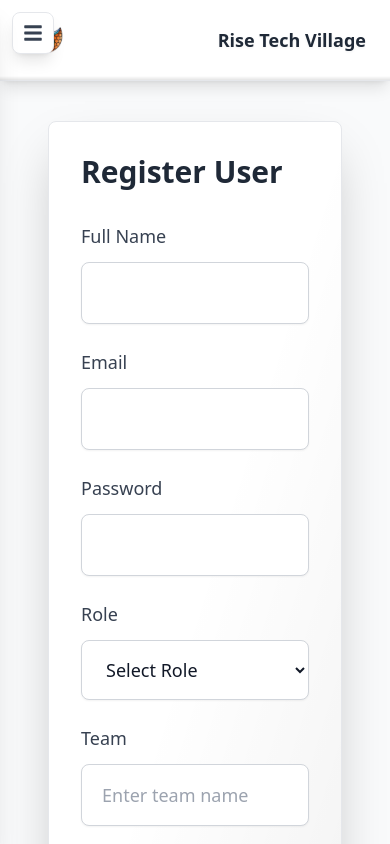
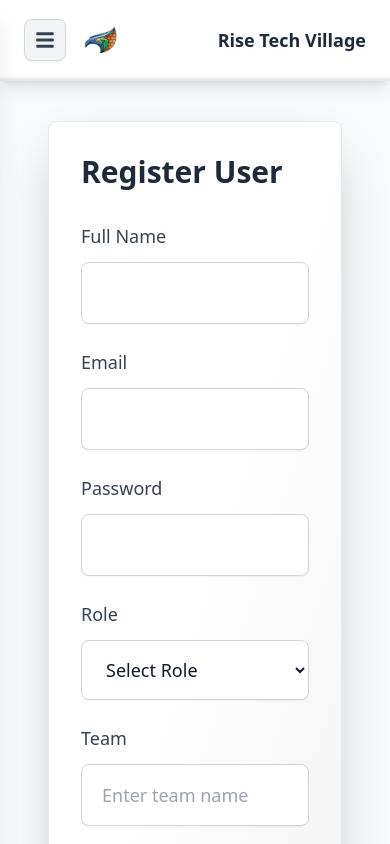
Before and after one commit to rovidudesh/Rise_Employee_Management_System, a Next.js app in the folder app/templates/frontend/: page /admin/register-user in a window 390 px wide. Shown: the top 844 px of the page. Built offline with nearby package versions, Linux system fonts and the light colour scheme.

Commit message:
improved admin side navigation bar mobile view

```diff
--- a/app/templates/frontend/app/admin/manage-users/page.tsx
+++ b/app/templates/frontend/app/admin/manage-users/page.tsx
@@ -7,16 +7,21 @@ import SideNavigation from "../../components/admin/SideNav";
 
 const Page = () => {
   const [activeComponent, setActiveComponent] = useState("manage-users");
+  const [isSidebarOpen, setIsSidebarOpen] = useState(false);
+
+  const toggleSidebar = () => setIsSidebarOpen((prev) => !prev);
 
   return (
     <div className="flex flex-col min-h-screen bg-gray-100 dark:bg-slate-900 transition-colors duration-300">
-      <Header />
+      <Header onMenuClick={toggleSidebar} showMenuButton={true} />
 
       <main className="flex-grow flex gap-8 px-8 py-6 bg-gray-50 dark:bg-slate-800 transition-colors duration-300">
         {/* Sidebar with required props */}
         <SideNavigation
           activeComponent={activeComponent}
           setActiveComponent={setActiveComponent}
+          isOpen={isSidebarOpen}
+          onToggle={toggleSidebar}
         />
 
         {/* Main content area that fills the remaining space */}
--- a/app/templates/frontend/app/admin/page.tsx
+++ b/app/templates/frontend/app/admin/page.tsx
@@ -10,6 +10,9 @@ import ProfileDashboard from "../components/admin/ProfileDashboard";
 
 const Page = () => {
   const [activeComponent, setActiveComponent] = useState("chatbot");
+  const [isSidebarOpen, setIsSidebarOpen] = useState(false);
+
+  const toggleSidebar = () => setIsSidebarOpen((prev) => !prev);
 
   const renderContent = () => {
     switch (activeComponent) {
@@ -28,7 +31,7 @@ const Page = () => {
 
   return (
     <div className="flex flex-col min-h-screen bg-gray-100 dark:bg-slate-900 transition-colors duration-300">
-      <Header />
+      <Header onMenuClick={toggleSidebar} showMenuButton={true} />
 
       {/* Main Content Area */}
       <main className="flex-grow flex p-4 gap-6 bg-gray-50 dark:bg-slate-800 transition-colors duration-300">
@@ -36,6 +39,8 @@ const Page = () => {
         <SideNavigation
           activeComponent={activeComponent}
           setActiveComponent={setActiveComponent}
+          isOpen={isSidebarOpen}
+          onToggle={toggleSidebar}
         />
 
         {/* Dynamic Content */}
--- a/app/templates/frontend/app/admin/profile/page.tsx
+++ b/app/templates/frontend/app/admin/profile/page.tsx
@@ -7,16 +7,21 @@ import SideNavigation from "../../components/admin/SideNav";
 
 const Page = () => {
   const [activeComponent, setActiveComponent] = useState("profile");
+  const [isSidebarOpen, setIsSidebarOpen] = useState(false);
+
+  const toggleSidebar = () => setIsSidebarOpen((prev) => !prev);
 
   return (
     <div className="flex flex-col min-h-screen bg-gray-100 dark:bg-slate-900 transition-colors duration-300">
-      <Header />
+      <Header onMenuClick={toggleSidebar} showMenuButton={true} />
 
       <main className="flex-grow flex gap-8 px-8 py-6 bg-gray-50 dark:bg-slate-800 transition-colors duration-300">
         {/* Sidebar with required props */}
         <SideNavigation
           activeComponent={activeComponent}
           setActiveComponent={setActiveComponent}
+          isOpen={isSidebarOpen}
+          onToggle={toggleSidebar}
         />
 
         {/* Dashboard content flex-grow fills the rest */}
--- a/app/templates/frontend/app/admin/register-user/page.tsx
+++ b/app/templates/frontend/app/admin/register-user/page.tsx
@@ -7,16 +7,21 @@ import RegisterUserForm from "../../components/admin/RegisterForm";
 
 const Page = () => {
   const [activeComponent, setActiveComponent] = useState("register-user");
+  const [isSidebarOpen, setIsSidebarOpen] = useState(false);
+
+  const toggleSidebar = () => setIsSidebarOpen((prev) => !prev);
 
   return (
     <div className="flex flex-col min-h-screen bg-gray-100 dark:bg-slate-900 transition-colors duration-300">
-      <Header />
+      <Header onMenuClick={toggleSidebar} showMenuButton={true} />
 
       <main className="flex-grow flex gap-8 px-8 py-6 bg-gray-50 dark:bg-slate-800 transition-colors duration-300">
         {/* Sidebar with required props */}
         <SideNavigation
           activeComponent={activeComponent}
           setActiveComponent={setActiveComponent}
+          isOpen={isSidebarOpen}
+          onToggle={toggleSidebar}
         />
 
         {/* Main content area that fills the remaining space */}
--- a/app/templates/frontend/app/components/admin/Header.tsx
+++ b/app/templates/frontend/app/components/admin/Header.tsx
@@ -1,14 +1,35 @@
 import React from "react";
 import Image from "next/image";
+import { FaBars } from "react-icons/fa";
 
-const Header = () => {
+interface HeaderProps {
+  onMenuClick?: () => void;
+  showMenuButton?: boolean;
+}
+
+const Header: React.FC<HeaderProps> = ({
+  onMenuClick,
+  showMenuButton = false,
+}) => {
   return (
     <header className="w-full bg-white dark:bg-gray-900 shadow-lg dark:shadow-2xl dark:shadow-black/30 border-b border-gray-200 dark:border-gray-800 py-4 sm:py-5 px-6 sm:px-8 flex items-center justify-between font-inter transition-all duration-300 relative z-10">
       {/* Enhanced shadow overlay for better depth */}
       <div className="absolute bottom-0 left-0 right-0 h-1 bg-gradient-to-b from-transparent to-black/10 dark:to-black/50 pointer-events-none"></div>
 
-      {/* Left Section: Logo */}
-      <div className="flex items-center relative z-10">
+      {/* Left Section: Menu Button (Mobile) + Logo */}
+      <div className="flex items-center space-x-3 relative z-10">
+        {/* Mobile Menu Button - Dark Mode Configured */}
+        {showMenuButton && (
+          <button
+            onClick={onMenuClick}
+            className="lg:hidden p-2.5 rounded-lg bg-gray-100 dark:bg-slate-700 text-gray-700 dark:text-gray-200 hover:bg-gray-200 dark:hover:bg-slate-600 border border-gray-300 dark:border-gray-600 transition-all duration-200 focus:ring-2 focus:ring-blue-500 dark:focus:ring-blue-400 focus:outline-none shadow-sm dark:shadow-md"
+            aria-label="Open menu"
+          >
+            <FaBars size={20} />
+          </button>
+        )}
+
+        {/* Logo */}
         <div className="w-12 h-12 sm:w-14 sm:h-10 flex items-center justify-center text-white text-xs font-bold">
           <Image
             src="/NavImg.svg"
--- a/app/templates/frontend/app/components/admin/SideNav.tsx
+++ b/app/templates/frontend/app/components/admin/SideNav.tsx
@@ -1,13 +1,12 @@
 "use client";
 
-import React, { useState } from "react";
+import React from "react";
 import Link from "next/link";
 import { usePathname, useRouter } from "next/navigation";
 import {
   FaUser,
   FaUserPlus,
   FaUsers,
-  FaBars,
   FaTimes,
   FaSignOutAlt,
   FaRobot,
@@ -18,15 +17,18 @@ import ThemeToggle from "../ThemeToggle";
 interface SideNavigationProps {
   activeComponent: string;
   setActiveComponent: (component: string) => void;
+  isOpen: boolean;
+  onToggle: () => void;
 }
 
 const SideNavigation: React.FC<SideNavigationProps> = ({
   activeComponent,
   setActiveComponent,
+  isOpen,
+  onToggle,
 }) => {
   const pathname = usePathname();
   const router = useRouter();
-  const [isOpen, setIsOpen] = useState(false);
 
   const navigationItems = [
     {
@@ -59,8 +61,6 @@ const SideNavigation: React.FC<SideNavigationProps> = ({
     },
   ];
 
-  const toggleSidebar = () => setIsOpen((prev) => !prev);
-
   const handleLogout = async () => {
     try {
       const response = await logout();
@@ -77,40 +77,32 @@ const SideNavigation: React.FC<SideNavigationProps> = ({
     } catch (error) {
       console.error("Logout error:", error);
     } finally {
-      setIsOpen(false); // Close sidebar on mobile
+      onToggle(); // Close sidebar on mobile
     }
   };
 
   return (
     <>
-      {/* Mobile hamburger button - improved positioning and styling */}
-      <button
-        onClick={toggleSidebar}
-        className="fixed top-3 left-3 z-50 p-2.5 rounded-lg bg-white dark:bg-slate-800 shadow-lg dark:shadow-2xl dark:shadow-black/50 text-gray-700 dark:text-gray-200 border border-gray-200 dark:border-gray-700 lg:hidden hover:bg-gray-50 dark:hover:bg-slate-700 transition-all duration-200"
-        aria-label={isOpen ? "Close menu" : "Open menu"}
-      >
-        {isOpen ? <FaTimes size={20} /> : <FaBars size={20} />}
-      </button>
-
-      {/* Overlay backdrop with improved opacity */}
+      {/* Mobile Overlay */}
       {isOpen && (
         <div
-          onClick={toggleSidebar}
+          onClick={onToggle}
           className="fixed inset-0 bg-black bg-opacity-50 dark:bg-opacity-70 z-40 lg:hidden transition-opacity duration-200"
           aria-hidden="true"
         />
       )}
 
-      {/* Sidebar - optimized for mobile */}
+      {/* Sidebar */}
       <aside
         className={`
-          fixed top-0 left-0 h-full bg-white dark:bg-slate-900 shadow-xl dark:shadow-2xl dark:shadow-black/50 border-r border-gray-200 dark:border-gray-700
-          transform transition-transform duration-300 ease-in-out
-          z-50
+          bg-white dark:bg-slate-900 shadow-xl dark:shadow-2xl dark:shadow-black/50 border-r border-gray-200 dark:border-gray-700
+          transition-all duration-300 ease-in-out
+          flex flex-col
+
+          fixed top-0 left-0 w-72 sm:w-80 z-50 h-full
           ${isOpen ? "translate-x-0" : "-translate-x-full"}
-          lg:static lg:translate-x-0 lg:shadow-md dark:lg:shadow-xl dark:lg:shadow-black/30
-          flex flex-col
-          w-72 sm:w-80
+
+          lg:static lg:translate-x-0 lg:shadow-md dark:lg:shadow-xl dark:lg:shadow-black/30 lg:h-full lg:max-h-full
           overflow-y-auto
         `}
       >
@@ -126,7 +118,7 @@ const SideNavigation: React.FC<SideNavigationProps> = ({
             <ThemeToggle />
             {/* Close button for mobile */}
             <button
-              onClick={toggleSidebar}
+              onClick={onToggle}
               className="lg:hidden p-2 rounded-md text-gray-500 dark:text-gray-400 hover:bg-gray-100 dark:hover:bg-slate-800 transition-colors duration-200"
               aria-label="Close menu"
             >
@@ -135,7 +127,7 @@ const SideNavigation: React.FC<SideNavigationProps> = ({
           </div>
         </div>
 
-        {/* Navigation Links - improved mobile spacing */}
+        {/* Navigation Links */}
         <div className="flex-1 p-3 sm:p-4 relative z-10 overflow-y-auto">
           <nav className="space-y-2">
             {navigationItems.map((item) => (
@@ -144,7 +136,7 @@ const SideNavigation: React.FC<SideNavigationProps> = ({
                 onClick={() => {
                   setActiveComponent(item.id);
                   if (window.innerWidth < 1024) {
-                    setTimeout(() => toggleSidebar(), 100); // Small delay for better UX
+                    setTimeout(() => onToggle(), 100); // Small delay for better UX
                   }
                 }}
                 className={`w-full text-left p-3 sm:p-4 rounded-lg transition-all duration-200 touch-manipulation ${
@@ -171,7 +163,7 @@ const SideNavigation: React.FC<SideNavigationProps> = ({
           </nav>
         </div>
 
-        {/* Logout Button - improved mobile layout */}
+        {/* Logout Button */}
         <div className="border-t border-gray-200 dark:border-gray-700 p-3 sm:p-4 relative z-10">
           <button
             onClick={handleLogout}
```
